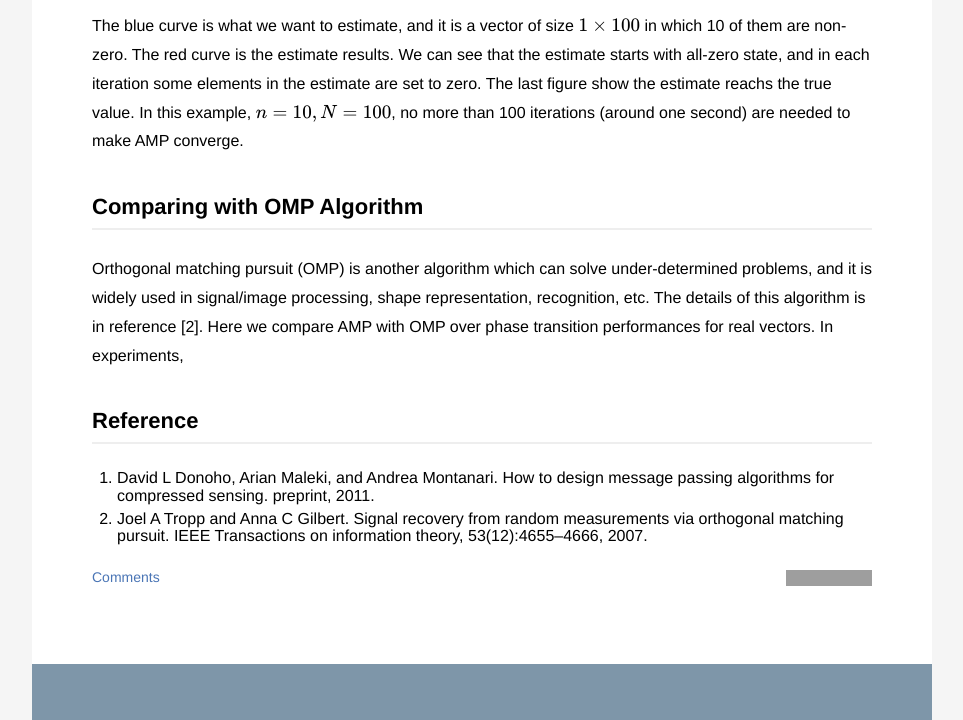
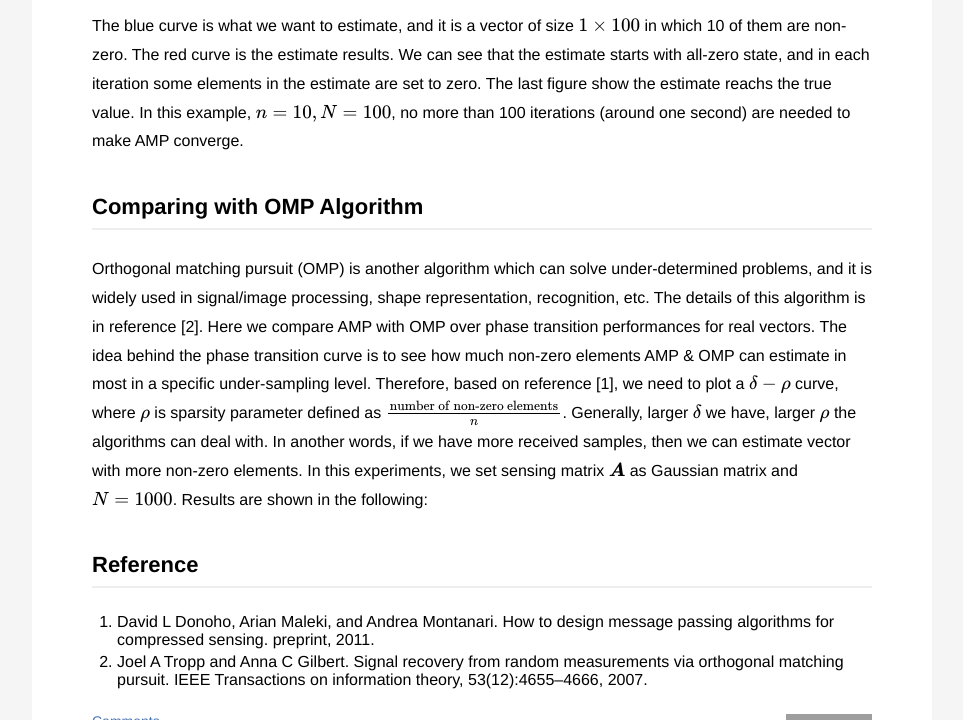
Before and after one commit to danqing117/danqing117.github.io, a Jekyll site: the page built from _posts/2017-04-06-AMP.md, in a window 1280 px wide and 900 px high, scrolled down 2361 px, cut to the strip 0-720 px from the top of the window. Shown: the whole strip, without its empty margins (158-1121 px from the left). Built offline with Jekyll 4.4.1, drawn with Linux system fonts in a browser that asks for light colours; formulas are drawn with MathJax 3; grey boxes are pictures that could not be loaded.

Commit message:
Update 2017-04-06-AMP.md

```diff
--- a/_posts/2017-04-06-AMP.md
+++ b/_posts/2017-04-06-AMP.md
@@ -71,7 +71,7 @@ AMP starts with all-zero estimate vector. At each iteration step, the estimate r
 The blue curve is what we want to estimate, and it is a vector of size \\(1\times 100\\) in which 10 of them are non-zero. The red curve is the estimate results. We can see that the estimate starts with all-zero state, and in each iteration some elements in the estimate are set to zero. The last figure show the estimate reachs the true value. In this example, \\(n = 10, N=100\\), no more than 100 iterations (around one second) are needed to make AMP converge.
 
 ## Comparing with OMP Algorithm
-Orthogonal matching pursuit (OMP) is another algorithm which can solve under-determined problems, and it is widely used in signal/image processing, shape representation, recognition, etc. The details of this algorithm is in reference [2]. Here we compare AMP with OMP over phase transition performances for real vectors. In experiments,
+Orthogonal matching pursuit (OMP) is another algorithm which can solve under-determined problems, and it is widely used in signal/image processing, shape representation, recognition, etc. The details of this algorithm is in reference [2]. Here we compare AMP with OMP over phase transition performances for real vectors. The idea behind the phase transition curve is to see how much non-zero elements AMP & OMP can estimate in most in a specific under-sampling level. Therefore, based on reference [1], we need to plot a \\(\delta-\rho\\) curve, where \\(\rho\\) is sparsity parameter defined as \\(\frac{\text{number of non-zero elements}}{n}\\). Generally, larger \\(\delta\\) we have, larger \\(\rho\\) the algorithms can deal with. In another words, if we have more received samples, then we can estimate vector with more non-zero elements. In this experiments, we set sensing matrix \\(\boldsymbol{A}\\) as Gaussian matrix and \\(N=1000\\). Results are shown in the following:
 
 
 
```
